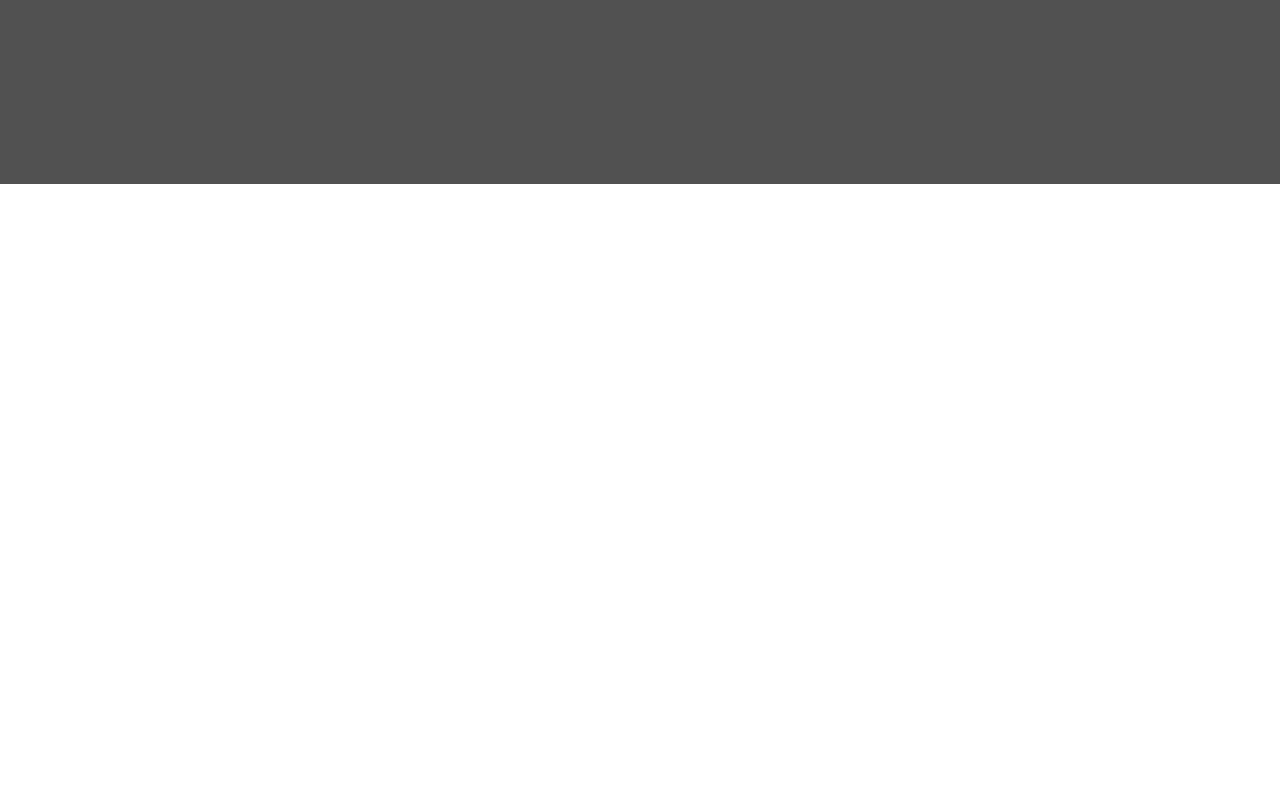
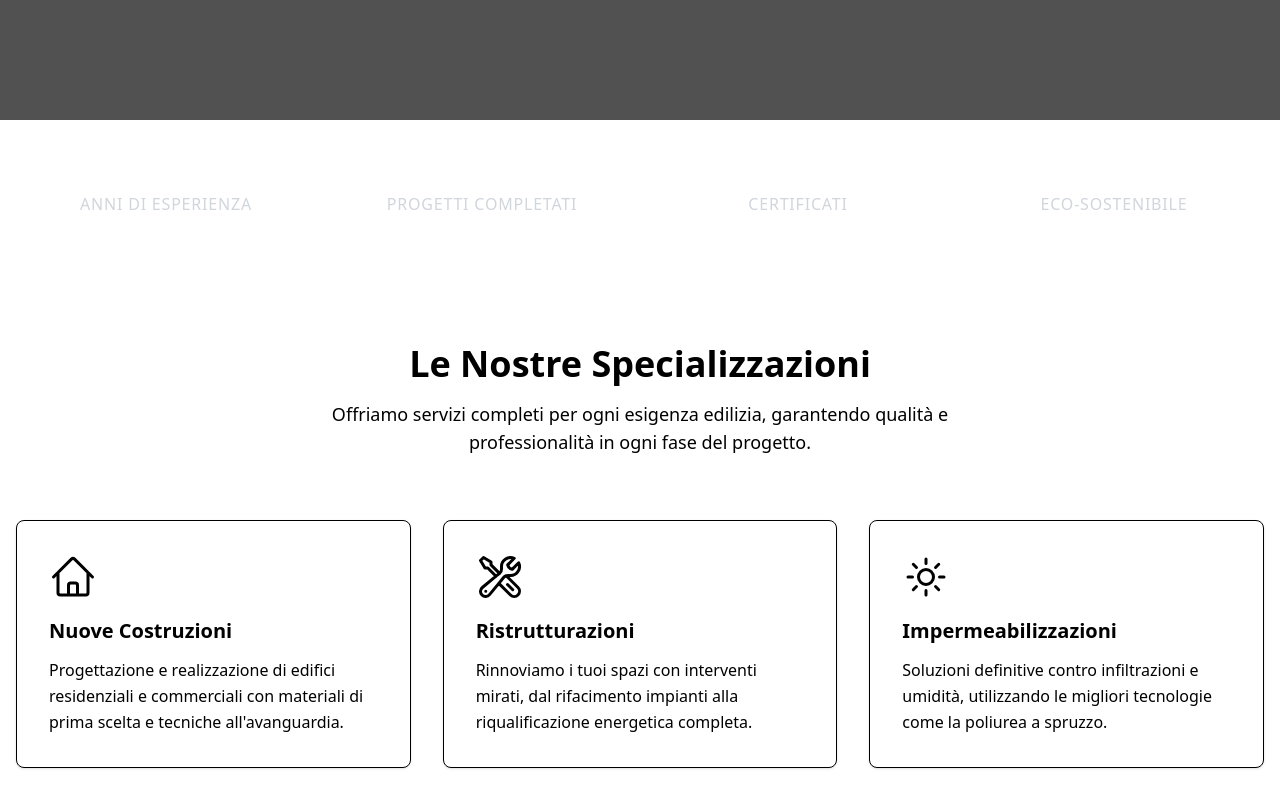
Before and after one commit to Dulo1/mcesite, a Next.js app: page / in a window 1280 px wide. Shown: the part 600-1408 px from the top of the page. Before the commit the page ends 864 px from the top, so only its background shows below. Built offline with nearby package versions, Linux system fonts and the light colour scheme.

Commit message:
feat: Introduce initial UI components for homepage: Navbar, TrustBar, and ServicesGrid.

```diff
--- a/app/page.tsx
+++ b/app/page.tsx
@@ -1,9 +1,13 @@
 import Hero from "../components/Hero";
+import TrustBar from "../components/TrustBar";
+import ServicesGrid from "../components/ServicesGrid";
 
 export default function Home() {
   return (
     <main className="min-h-screen bg-brand-concrete-light">
       <Hero />
+      <TrustBar />
+      <ServicesGrid />
       {/* Other sections will be added here */}
     </main>
   );
--- a/components/Navbar.tsx
+++ b/components/Navbar.tsx
@@ -11,7 +11,7 @@ const Navbar = () => {
  };
 
  return (
-  <nav className="sticky top-0 z-50 bg-brand-black text-brand-concrete shadow-md">
+  <nav className="fixed top-0 left-0 w-full z-50 bg-brand-black/95 backdrop-blur-sm text-brand-concrete shadow-md">
    <div className="container mx-auto px-4 py-4 flex justify-between items-center">
     {/* Logo */}
     <Link href="/" className="text-2xl font-bold font-heading text-white tracking-wide">
--- a/components/ServicesGrid.tsx
+++ b/components/ServicesGrid.tsx
@@ -1,9 +1,67 @@
 import React from 'react';
 
 const ServicesGrid = () => {
+ const services = [
+  {
+   title: "Nuove Costruzioni",
+   description: "Progettazione e realizzazione di edifici residenziali e commerciali con materiali di prima scelta e tecniche all'avanguardia.",
+   icon: (
+    <svg xmlns="http://www.w3.org/2000/svg" fill="none" viewBox="0 0 24 24" strokeWidth={1.5} stroke="currentColor" className="w-12 h-12 text-brand-gold mb-4">
+     <path strokeLinecap="round" strokeLinejoin="round" d="M2.25 12l8.954-8.955c.44-.439 1.152-.439 1.591 0L21.75 12M4.5 9.75v10.125c0 .621.504 1.125 1.125 1.125H9.75v-4.875c0-.621.504-1.125 1.125-1.125h2.25c.621 0 1.125.504 1.125 1.125V21h4.125c.621 0 1.125-.504 1.125-1.125V9.75M8.25 21h8.25" />
+    </svg>
+   )
+  },
+  {
+   title: "Ristrutturazioni",
+   description: "Rinnoviamo i tuoi spazi con interventi mirati, dal rifacimento impianti alla riqualificazione energetica completa.",
+   icon: (
+    <svg xmlns="http://www.w3.org/2000/svg" fill="none" viewBox="0 0 24 24" strokeWidth={1.5} stroke="currentColor" className="w-12 h-12 text-brand-gold mb-4">
+     <path strokeLinecap="round" strokeLinejoin="round" d="M11.42 15.17L17.25 21A2.652 2.652 0 0021 17.25l-5.877-5.877M11.42 15.17l2.496-3.03c.317-.384.74-.626 1.208-.766M11.42 15.17l-4.655 5.653a2.548 2.548 0 11-3.586-3.586l6.837-5.63m5.108-.233c.55-.164 1.163-.188 1.743-.14a4.5 4.5 0 004.486-6.336l-3.276 3.277a3.004 3.004 0 01-2.25-2.25l3.276-3.276a4.5 4.5 0 00-6.336 4.486c.091 1.076-.071 2.264-.904 2.95l-.102.085m-1.745 1.437L5.909 7.5H4.5L2.25 3.75l1.5-1.5L7.5 4.5v1.409l4.26 4.26m-1.745 1.437l1.745-1.437m6.615 8.206L15.75 15.75M4.867 19.125h.008v.008h-.008v-.008z" />
+    </svg>
+   )
+  },
+  {
+   title: "Impermeabilizzazioni",
+   description: "Soluzioni definitive contro infiltrazioni e umidità, utilizzando le migliori tecnologie come la poliurea a spruzzo.",
+   icon: (
+    <svg xmlns="http://www.w3.org/2000/svg" fill="none" viewBox="0 0 24 24" strokeWidth={1.5} stroke="currentColor" className="w-12 h-12 text-brand-gold mb-4">
+     <path strokeLinecap="round" strokeLinejoin="round" d="M12 3v2.25m6.364.386l-1.591 1.591M21 12h-2.25m-.386 6.364l-1.591-1.591M12 18.75V21m-4.773-4.227l-1.591 1.591M5.25 12H3m4.227-4.773L5.636 5.636M15.75 12a3.75 3.75 0 11-7.5 0 3.75 3.75 0 017.5 0z" />
+    </svg>
+   )
+  }
+ ];
+
  return (
-  <section>
-   ServicesGrid
+  <section className="py-24 bg-brand-concrete-light">
+   <div className="container mx-auto px-4">
+    <div className="text-center mb-16">
+     <h2 className="text-3xl md:text-4xl font-bold font-heading text-brand-black mb-4">
+      Le Nostre Specializzazioni
+     </h2>
+     <p className="text-lg text-brand-concrete-dark max-w-2xl mx-auto font-body">
+      Offriamo servizi completi per ogni esigenza edilizia, garantendo qualità e professionalità in ogni fase del progetto.
+     </p>
+    </div>
+
+    <div className="grid grid-cols-1 md:grid-cols-2 lg:grid-cols-3 gap-8">
+     {services.map((service, index) => (
+      <div
+       key={index}
+       className="bg-white p-8 rounded-lg shadow-sm border border-brand-concrete/20 transition-all duration-300 hover:-translate-y-2 hover:border-b-4 hover:border-brand-gold group"
+      >
+       <div className="flex justify-center md:justify-start text-brand-gold">
+        {service.icon}
+       </div>
+       <h3 className="text-xl font-bold font-heading text-brand-black mb-3 text-center md:text-left">
+        {service.title}
+       </h3>
+       <p className="text-brand-concrete-dark font-body leading-relaxed text-center md:text-left">
+        {service.description}
+       </p>
+      </div>
+     ))}
+    </div>
+   </div>
   </section>
  );
 };
--- /dev/null
+++ b/components/TrustBar.tsx
@@ -0,0 +1,31 @@
+import React from 'react';
+
+const TrustBar = () => {
+ const stats = [
+  { value: "20+", label: "Anni di Esperienza" },
+  { value: "500+", label: "Progetti Completati" },
+  { value: "ISO 9001", label: "Certificati" },
+  { value: "100%", label: "Eco-Sostenibile" }
+ ];
+
+ return (
+  <section className="py-8 bg-brand-black text-white">
+   <div className="container mx-auto px-4">
+    <div className="flex flex-col md:flex-row justify-between items-center gap-8 md:gap-4">
+     {stats.map((stat, index) => (
+      <div key={index} className="flex flex-col items-center text-center w-full md:w-1/4">
+       <span className="text-2xl md:text-3xl font-bold font-heading text-brand-gold mb-1">
+        {stat.value}
+       </span>
+       <span className="text-sm md:text-base font-body text-gray-300 uppercase tracking-wider">
+        {stat.label}
+       </span>
+      </div>
+     ))}
+    </div>
+   </div>
+  </section>
+ );
+};
+
+export default TrustBar;
```
